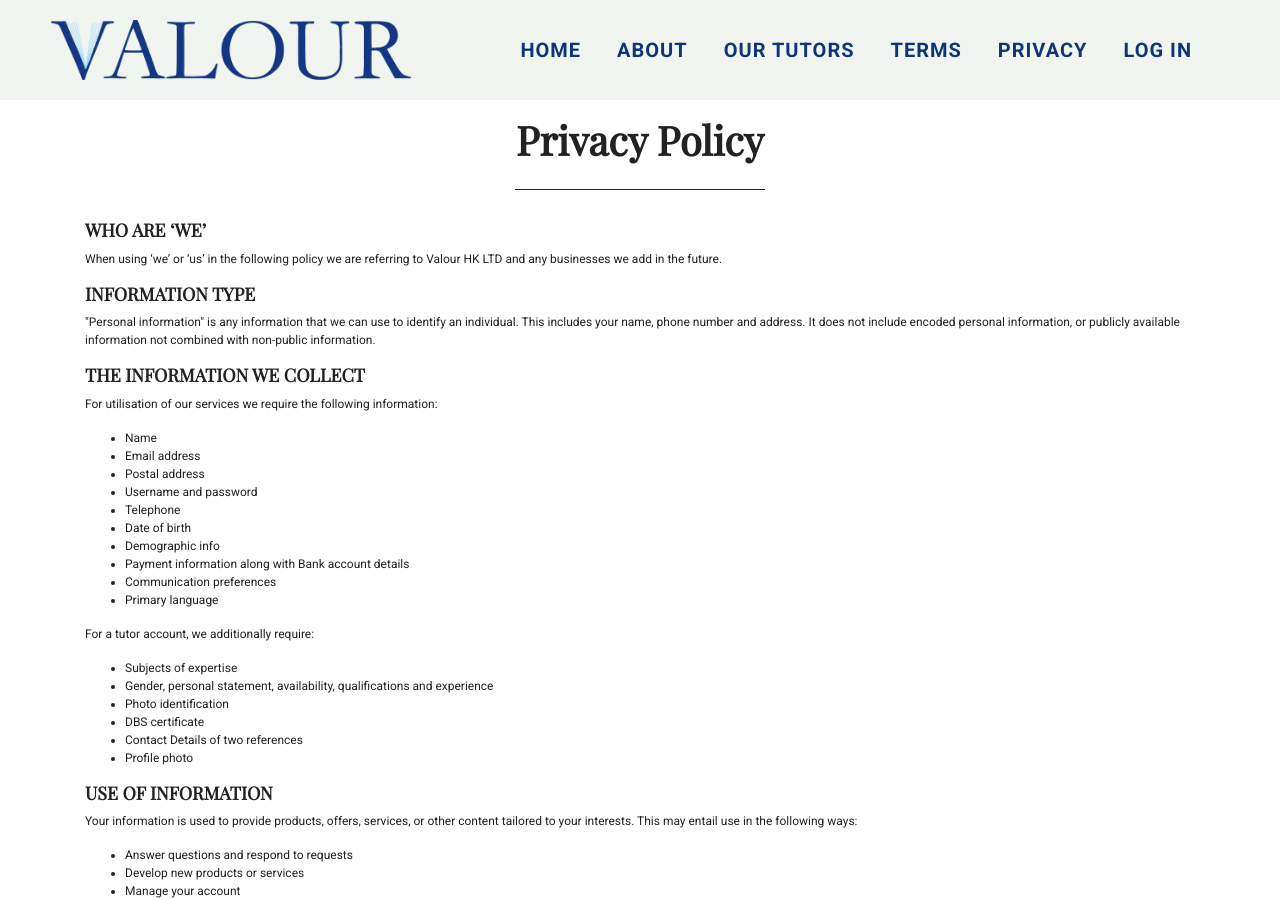
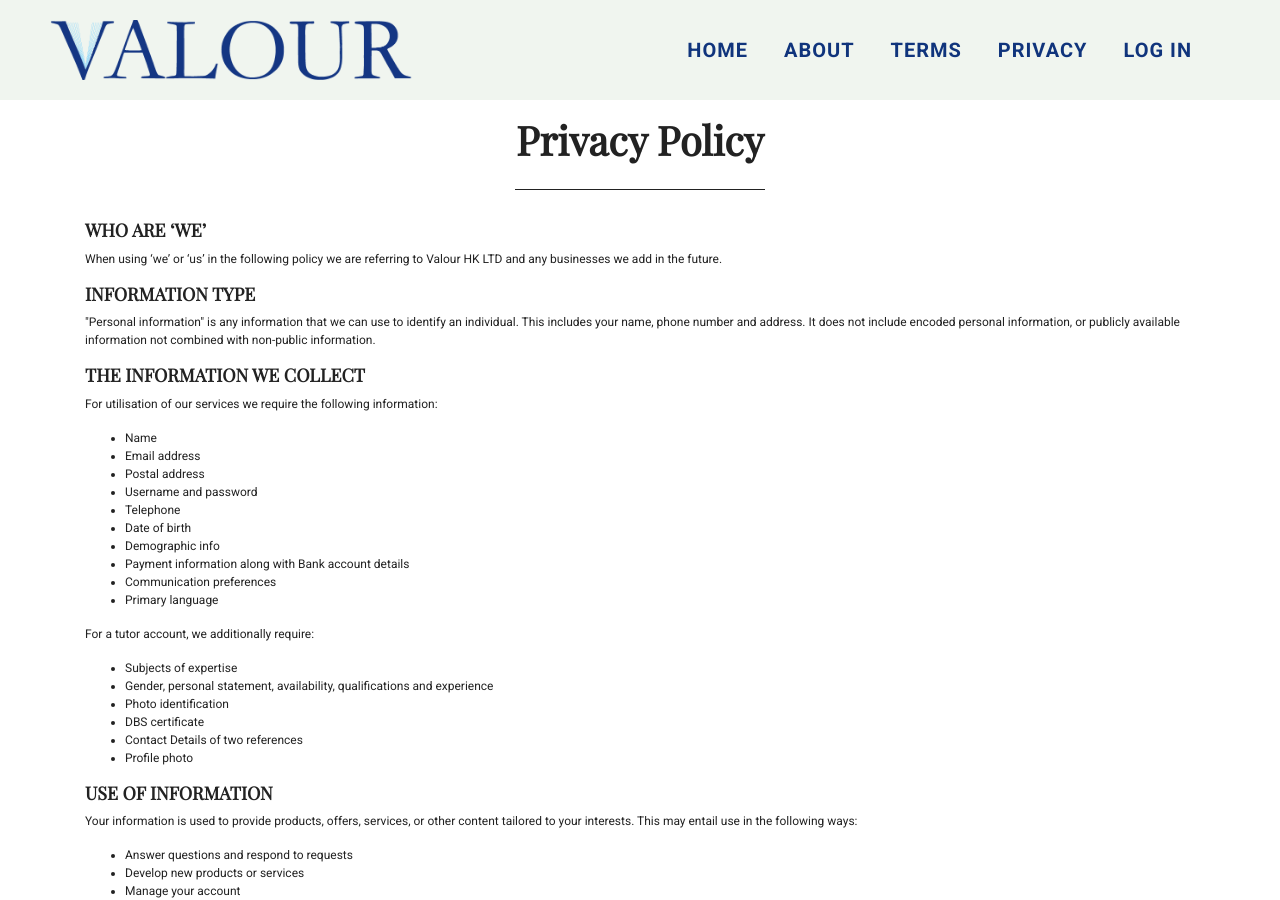
Before and after one commit to tutorcruncher-sites/valour-hk, a Jekyll site: the page built from privacy.html, in a window 1280 px wide and 900 px high. Built offline with Jekyll 4.4.1, drawn with Linux system fonts in a browser that asks for light colours.

Commit message:
Update privacy.html

```diff
--- a/_layouts/privacy.html
+++ b/_layouts/privacy.html
@@ -41,9 +41,9 @@
           </li> <li class="nav-item active">
             <a class="nav-link" href="{% if page.url != '/'%}/{% endif %}#about">About</a>
           </li>
-          <li class="nav-item active">
+     <!--     <li class="nav-item active">
             <a class="nav-link" href="{% if page.url != '/'%}/{% endif %}#our-tutors">Our Tutors</a>
-          </li>
+          </li> -->
           <li class="nav-item active">
             <a class="nav-link" href="/terms.html">Terms</a>
           </li>
```
